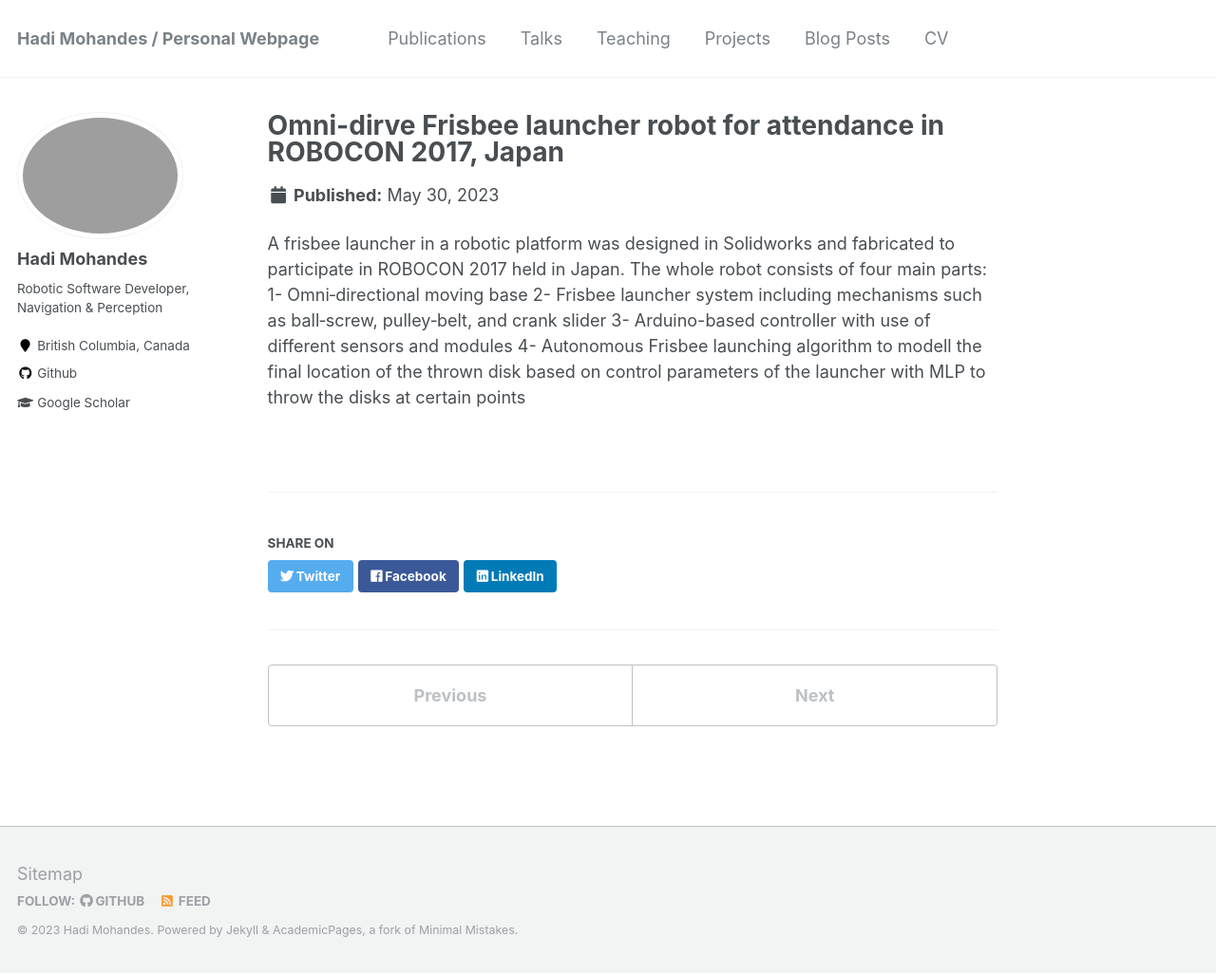
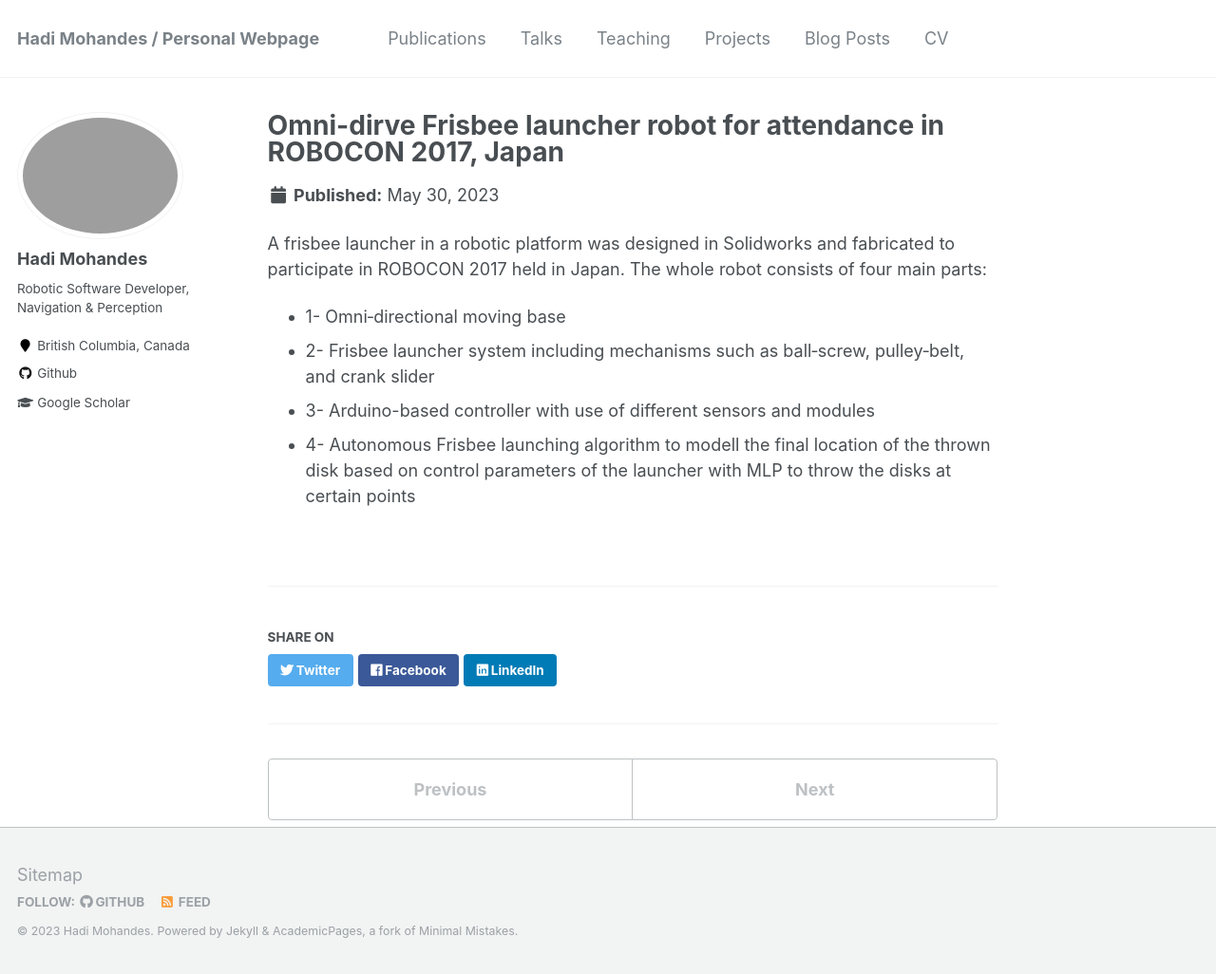
Before and after one commit to hadimohandes/hadimohandes.github.io, a Jekyll site: the page built from _portfolio/portfolio-2.md, in a window 1280 px wide and 1026 px high. Shown: the whole window at 95% size. Built offline with Jekyll 4.4.1, drawn with Linux system fonts in a browser that asks for light colours.

```diff
--- a/_portfolio/portfolio-2.md
+++ b/_portfolio/portfolio-2.md
@@ -5,7 +5,7 @@ collection: portfolio
 ---
 
 A frisbee launcher in a robotic platform was designed in Solidworks and fabricated to participate in ROBOCON 2017 held in Japan. The whole robot consists of four main parts:
-1- Omni‑directional moving base
-2- Frisbee launcher system including mechanisms such as ball‑screw, pulley‑belt, and crank slider
-3- Arduino-based controller with use of different sensors and modules
-4- Autonomous Frisbee launching algorithm to modell the final location of the thrown disk based on control parameters of the launcher with MLP to throw the disks at certain points
+* 1- Omni‑directional moving base
+* 2- Frisbee launcher system including mechanisms such as ball‑screw, pulley‑belt, and crank slider
+* 3- Arduino-based controller with use of different sensors and modules
+* 4- Autonomous Frisbee launching algorithm to modell the final location of the thrown disk based on control parameters of the launcher with MLP to throw the disks at certain points
```
